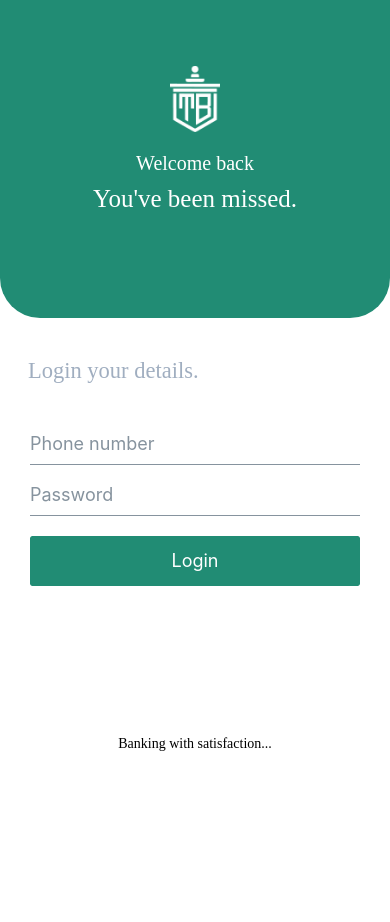
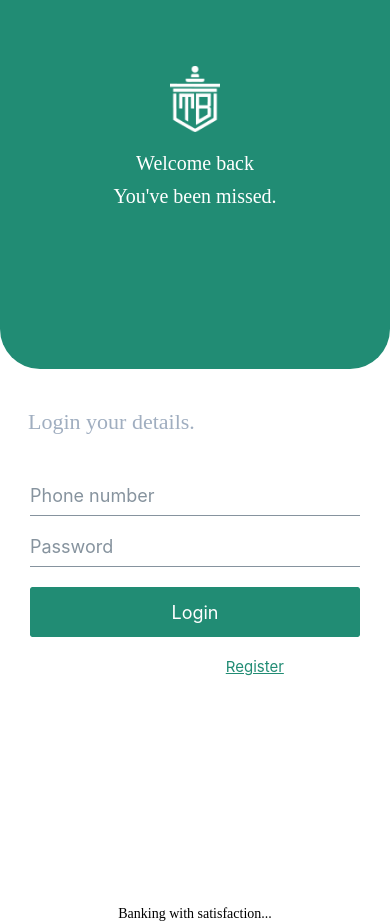
Before and after one commit to I-am-abdulazeez/TrackBank, a React Native app: screen /Login in a window 390 px wide. Before the commit the page ends 844 px from the top, so only its background shows below. Built offline with nearby package versions, Linux system fonts and the light colour scheme.

Commit message:
chore: Login Screen refactor

```diff
--- a/src/screens/Login/index.tsx
+++ b/src/screens/Login/index.tsx
@@ -12,10 +12,32 @@ import { Button, Input, Text, useTheme } from '@rneui/themed';
 import PrimaryWrapper from 'src/components/PrimaryWrapper';
 
 import { AppLogo, FONTS } from 'src/constants';
+import { useNavigation } from '@react-navigation/native';
+import { NavScreenProps, RootStackParamList } from 'src/types';
 
 const LoginScreen = () => {
   const isDark = useColorScheme() === 'dark';
   const { theme } = useTheme();
+  const { navigate } = useNavigation<NavScreenProps>();
+
+  const inputBgColor = isDark ? '' : 'white';
+  const inputColor = isDark ? '#fff' : '#000';
+
+  const inputContainerStyle = {
+    backgroundColor: inputBgColor,
+  };
+
+  const loginTextStyle = {
+    ...Styles.detailsText,
+    color: isDark ? '#fff' : '#A0AEC0',
+  };
+
+  const stuffStyle: any = {
+    color: isDark ? 'white' : '',
+    fontFamily: FONTS.mediumItalic,
+    textAlign: 'center',
+  };
+
   return (
     <SafeAreaView>
       <PrimaryWrapper>
@@ -25,42 +47,39 @@ const LoginScreen = () => {
       </PrimaryWrapper>
       <View style={Styles.secWrapper}>
         <View>
-          <Text
-            style={{
-              ...Styles.detailsText,
-              color: isDark ? '#fff' : '#A0AEC0',
-            }}>
-            Login your details.
-          </Text>
+          <Text style={loginTextStyle}>Login your details.</Text>
           <Input
-            inputContainerStyle={{
-              backgroundColor: isDark ? '' : 'white',
-            }}
-            inputStyle={{ color: isDark ? '#fff' : '#000' }}
+            inputContainerStyle={inputContainerStyle}
+            inputStyle={{ color: inputColor }}
             placeholder="Phone number"
           />
           <Input
-            inputContainerStyle={{
-              backgroundColor: isDark ? '' : 'white',
-            }}
-            inputStyle={{ color: isDark ? '#fff' : '#000' }}
+            inputContainerStyle={inputContainerStyle}
+            inputStyle={{ color: inputColor }}
             placeholder="Password"
           />
 
           <View style={{ paddingHorizontal: 10, marginTop: 10 }}>
             <Button buttonStyle={{ height: 50 }}>Login</Button>
           </View>
+
+          <View style={{ marginTop: 20 }}>
+            <Text style={Styles.noAccounText}>
+              No account yet?{' '}
+              <Text
+                onPress={() => navigate('Register')}
+                style={{
+                  color: theme.colors.primary,
+                  textDecorationLine: 'underline',
+                }}>
+                Register
+              </Text>
+            </Text>
+          </View>
         </View>
 
-        <View style={{ marginTop: 150 }}>
-          <Text
-            style={{
-              color: isDark ? 'white' : '',
-              fontFamily: FONTS.mediumItalic,
-              textAlign: 'center',
-            }}>
-            Banking with satisfaction...
-          </Text>
+        <View style={{ marginTop: 230 }}>
+          <Text style={stuffStyle}>Banking with satisfaction...</Text>
         </View>
       </View>
     </SafeAreaView>
@@ -84,21 +103,26 @@ const Styles = StyleSheet.create({
   },
   welcomeText: {
     fontSize: 20,
-    fontFamily: FONTS.mediumItalic,
+    fontFamily: FONTS.medium,
     marginTop: 20,
     color: 'white',
   },
   missedText: {
-    fontSize: 25,
+    fontSize: 20,
     fontFamily: FONTS.medium,
     marginTop: 10,
     color: 'white',
   },
   detailsText: {
-    fontSize: 22.5,
+    fontSize: 22,
     fontFamily: FONTS.medium,
     marginTop: 20,
     marginBottom: 40,
     marginLeft: 8,
   },
+  noAccounText: {
+    textAlign: 'center',
+    color: 'white',
+    fontSize: 15,
+  },
 });
```
